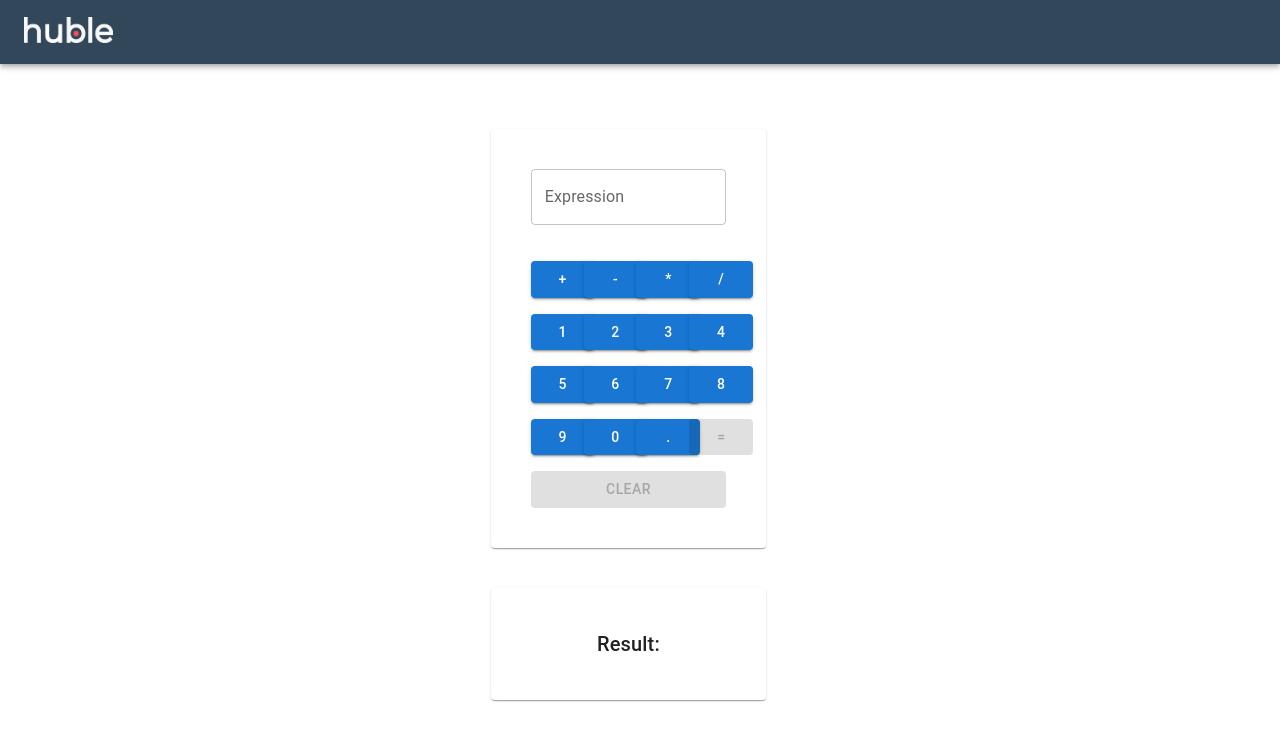
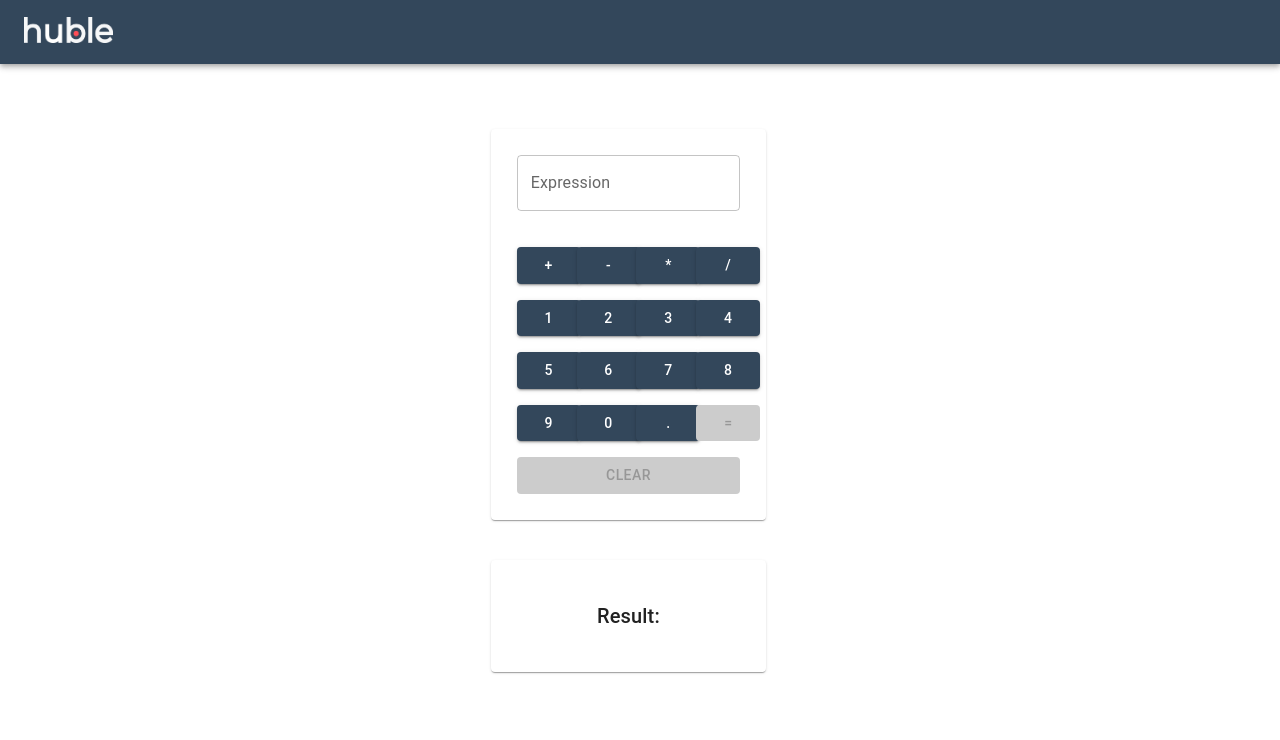
Before and after one commit to fanas13/hubble-calculator-application-nicholson, a React (Create React App) app: page /home in a window 1280 px wide. Shown: the top 740 px of the page. Built offline with nearby package versions, Linux system fonts and the light colour scheme.

Commit message:
update the hovering color

```diff
--- a/src/App.css
+++ b/src/App.css
@@ -28,6 +28,18 @@
   color: #61dafb;
 }
 
+.MuiButton-root {
+  background-color: #33475b!important; /* Default background color */
+}
+
+.Mui-disabled {
+  background-color: #ccc!important
+}
+
+.MuiButton-root:hover {
+  background-color: #ff4d56!important; /* Default background color */
+}
+
 @keyframes App-logo-spin {
   from {
     transform: rotate(0deg);
--- a/src/config/theme.js
+++ b/src/config/theme.js
@@ -6,7 +6,7 @@ const theme = createTheme({
             main: '#33475b',
         },
         secondary: {
-            main: '#33475b',
+            main: '#ff4d56',
         },
         error: {
             main: '##ff4d56',
--- a/src/containers/AppShell/ResponsiveAppBar.jsx
+++ b/src/containers/AppShell/ResponsiveAppBar.jsx
@@ -9,25 +9,9 @@ import AppLogo from './AppLogo';
 const pages = ['Products', 'Pricing', 'Blog'];
 
 const ResponsiveAppBar = (props) => {
-  debugger
   const { className, children } = props;
   const [anchorElNav, setAnchorElNav] = React.useState(null);
   const [anchorElUser, setAnchorElUser] = React.useState(null);
-
-  const handleOpenNavMenu = (event) => {
-    setAnchorElNav(event.currentTarget);
-  };
-  const handleOpenUserMenu = (event) => {
-    setAnchorElUser(event.currentTarget);
-  };
-
-  const handleCloseNavMenu = () => {
-    setAnchorElNav(null);
-  };
-
-  const handleCloseUserMenu = () => {
-    setAnchorElUser(null);
-  };
 
   const StyledAppBar = styled(AppBar)`
     && {
--- a/src/routes/FeatureRoutes/Home.jsx
+++ b/src/routes/FeatureRoutes/Home.jsx
@@ -34,9 +34,9 @@ const Home = ({props}) => {
             alignItems="center"     // Center vertically
         >
             <Toolbar />
-            <Grid md={4} sx={{ display: { sm: 'block', marginTop: '25px' }}}>
+            <Grid md={4} sx={{ display: { xs: 'none', sm: 'block', marginTop: '25px' }}}>
                 <Grid md={10} fullWidth style={{ padding: '40px', textAlign: 'center' }}>
-                    <Paper elevation={1} style={{ padding: '40px', textAlign: 'center' }}>
+                    <Paper elevation={1} style={{ padding: '26px', textAlign: 'center' }}>
                         <TextField
                             label="Expression"
                             variant="outlined"
@@ -47,7 +47,7 @@ const Home = ({props}) => {
                         />
                         <Grid container spacing={2} style={{ marginTop: '20px' }}>
                             <Grid item xs={3}>
-                                <Button variant="contained" color="primary" onClick={() => handleClick('+')}>
+                                <Button className="custom-hover-button" variant="contained" color="primary" onClick={() => handleClick('+')}>
                                     +
                                 </Button>
                             </Grid>
@@ -127,7 +127,7 @@ const Home = ({props}) => {
                                 </Button>
                             </Grid>
                             <Grid item xs={12}>
-                                <Button fullWidth variant="contained" disabled={(!expression && !result ) ? true : false} onClick={clearInput}>
+                                <Button fullWidth variant="contained" disabled={(!expression && !result )? true : false} onClick={clearInput}>
                                     Clear
                                 </Button>
                             </Grid>
```
